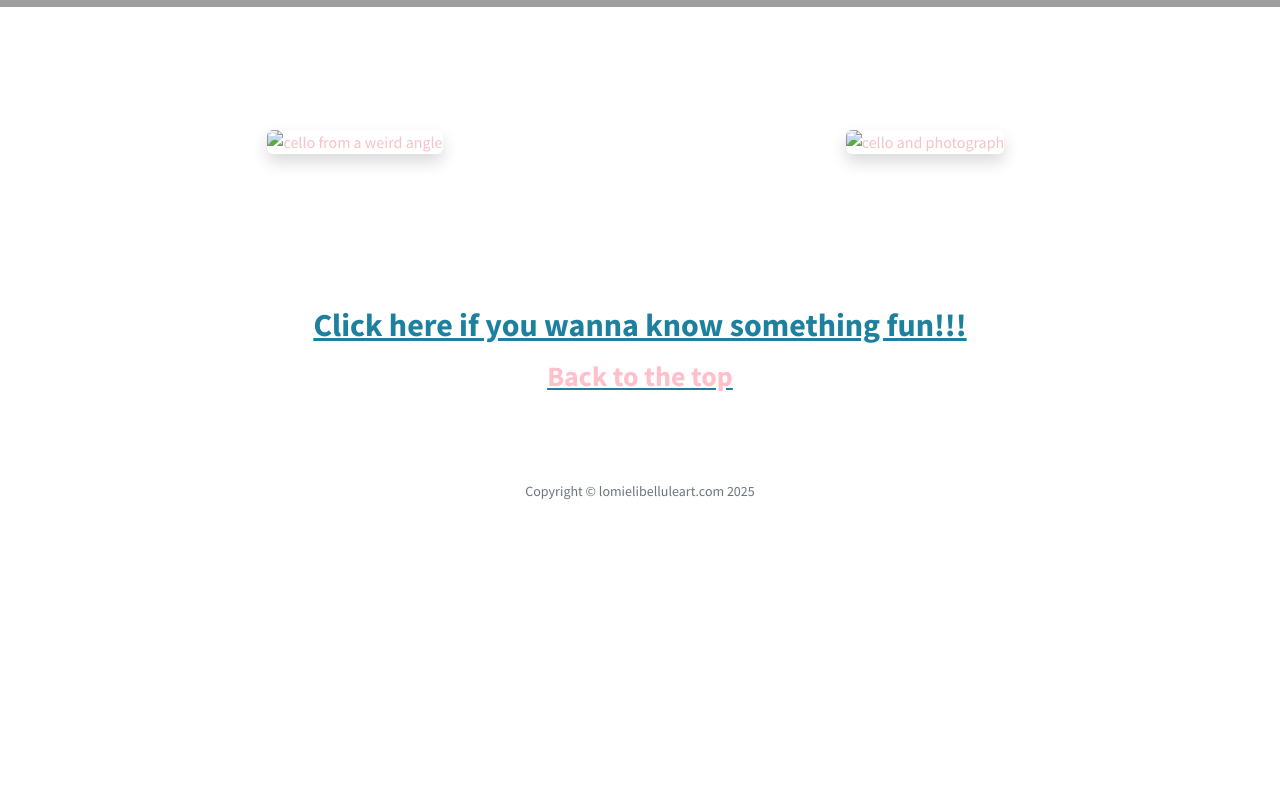
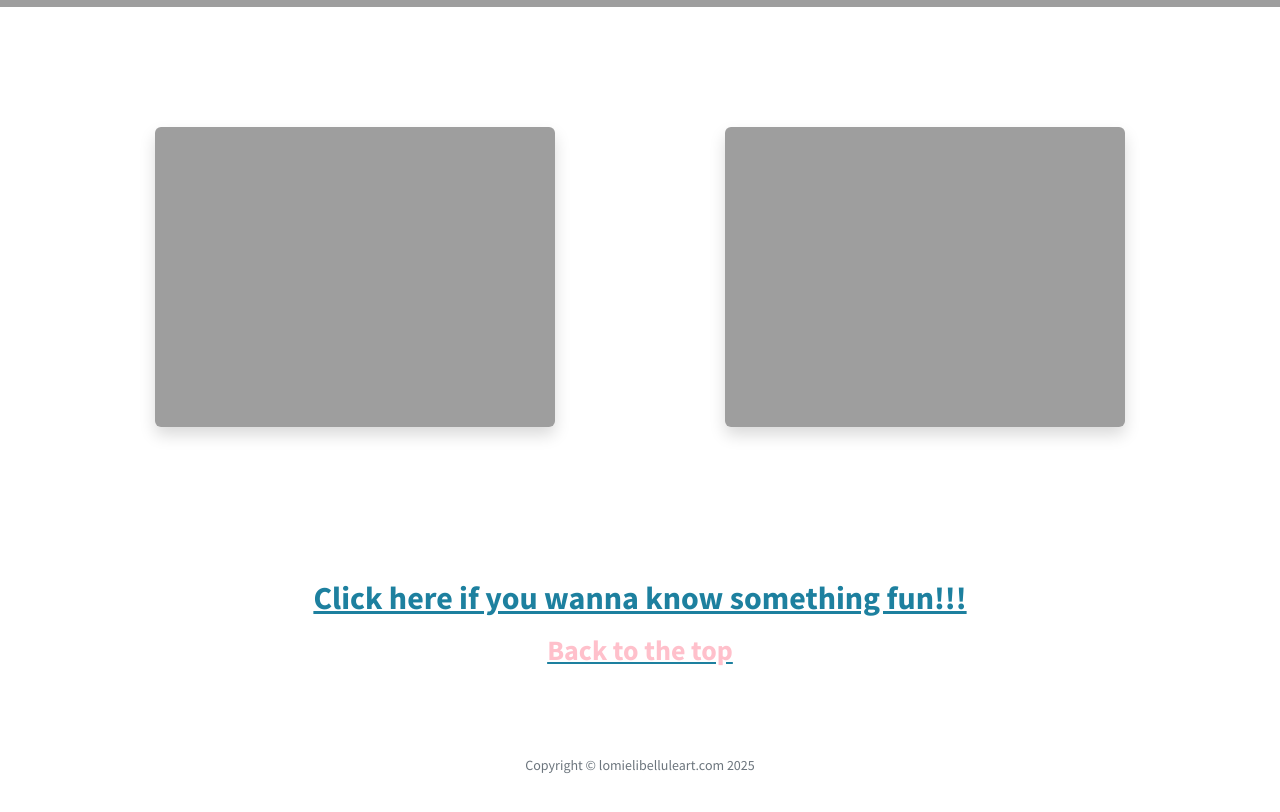
Before and after one commit to Lomielibellule/Lomielibellule, a plain HTML site: page cello.html in a window 1280 px wide. Shown: the part 1600-2412 px from the top of the page. Before the commit the page ends 2182 px from the top, so only its background shows below. Drawn offline with nearby package versions, Linux system fonts and the light colour scheme; the site is published under a folder, as on GitHub Pages, so addresses that start at the root find nothing.

Commit message:
Add files via upload

```diff
--- a/cello.html
+++ b/cello.html
@@ -122,13 +122,13 @@
         <div class="container text-center">
           <div class="row justify-content-center">
             <div class="col-md-6 mb-3">
-              <img src="/assets/img/cello/weird_cello.jpg"
+              <img src="assets/img/cello/weird_cello.jpg"
                    alt="cello from a weird angle"
                    class="img-fluid rounded shadow"
                    style="max-height: 550px;">
             </div>
             <div class="col-md-6 mb-3">
-              <img src="/assets/img/cello/cello.jpg"
+              <img src="assets/img/cello/cello.jpg"
                    alt="cello and photograph"
                    class="img-fluid rounded shadow"
                    style="max-height: 550px;">
@@ -137,7 +137,7 @@
         </div>
       </section>
       <p>
-        <a href="/webapp.html"><h2 class="text-center anchor-link">Click here if you wanna know something fun!!!</h2></a>
+        <a href="/lomielibellule/webapp.html"><h2 class="text-center anchor-link">Click here if you wanna know something fun!!!</h2></a>
       </p>
       <a href="#page-top"> <h3 class="text-center anchor-link">Back to the top</h3></a>
         <!--footer-->
```
Also changed, not shown: index.html (+4 -4 lines).
